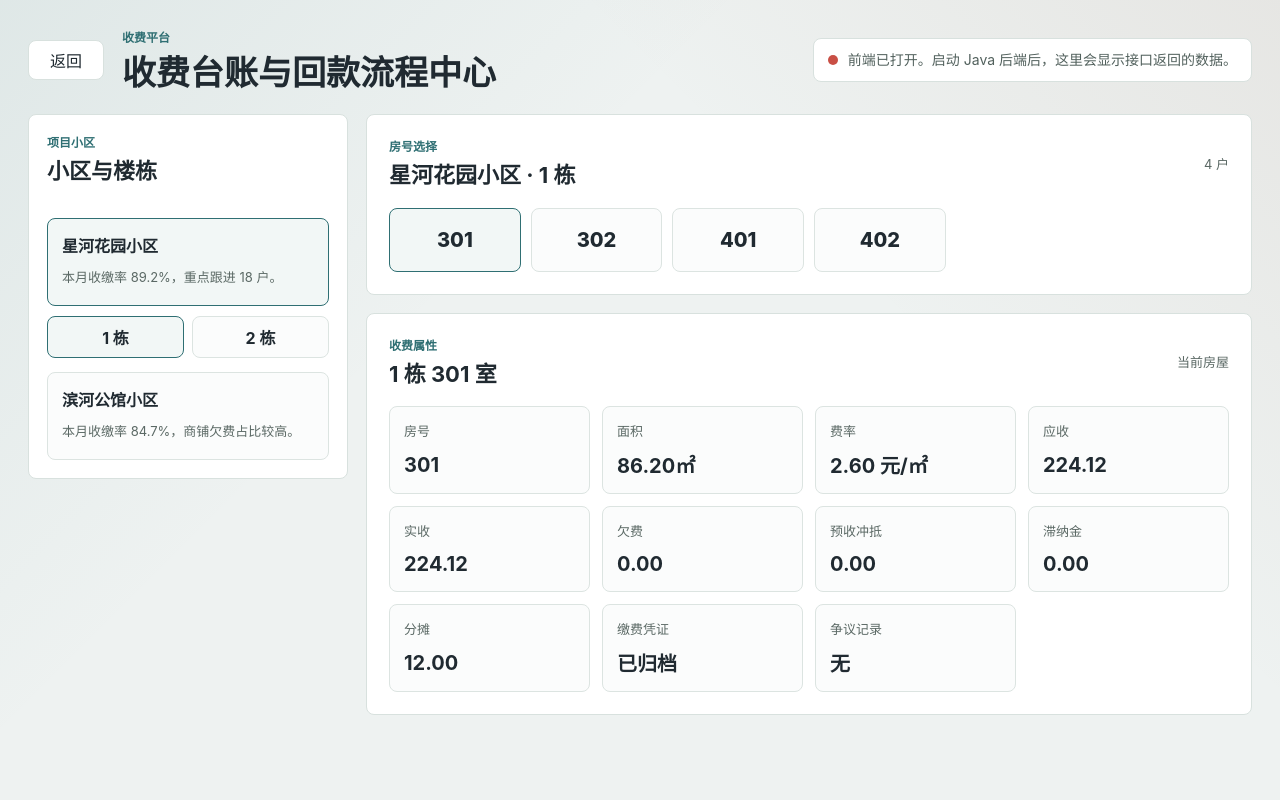
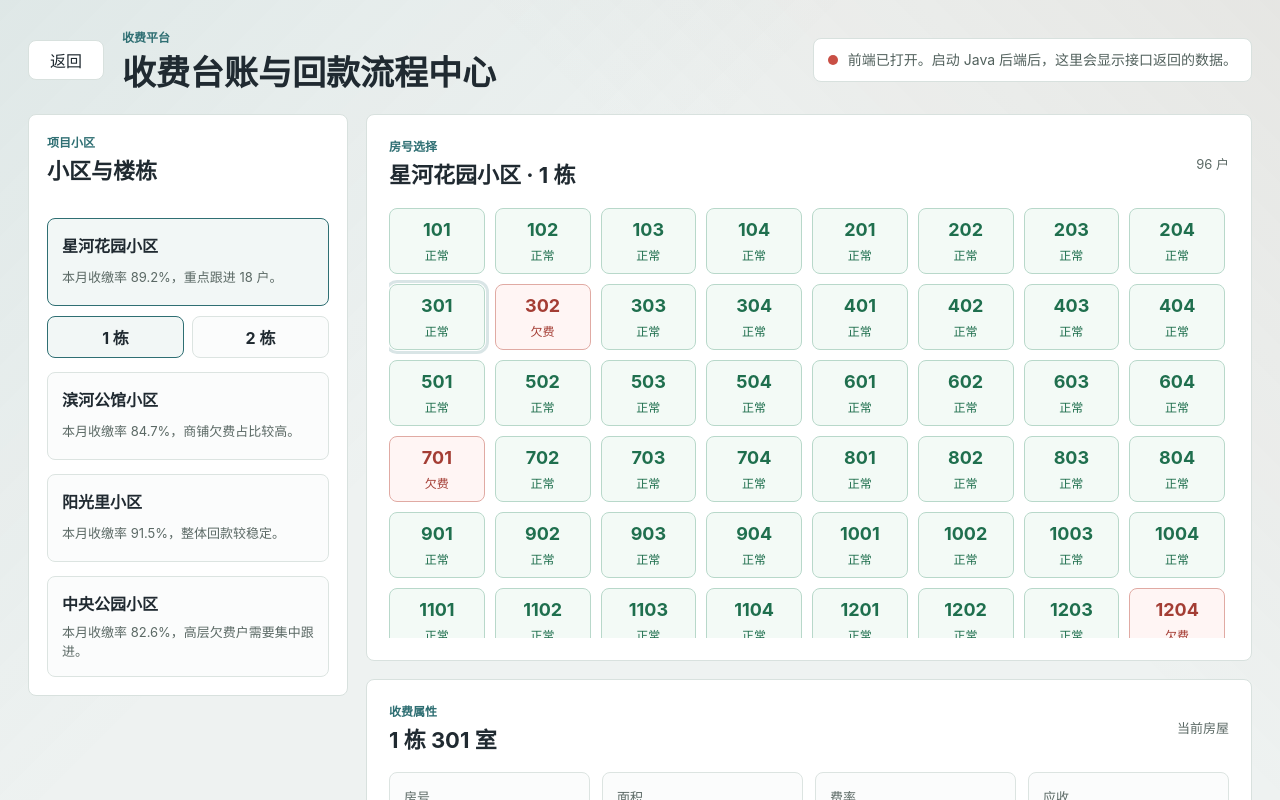
Before and after one commit to EmperorWenofHan/PropertyDemo, a Vue app in the folder frontend/: page /fee-ledger in a window 1280 px wide. Shown: the top 800 px of the page. Built offline with nearby package versions, Linux system fonts and the light colour scheme; no server answers; the HTML template or start-up script is replaced by a standard one.

Commit message:
feat: 收费台账与回款流程中心阳样例数据优化

```diff
--- a/frontend/src/style.css
+++ b/frontend/src/style.css
@@ -433,6 +433,8 @@ h2 {
   display: grid;
   align-self: start;
   gap: 14px;
+  max-height: calc(100vh - 128px);
+  overflow: auto;
   padding: 18px;
 }
 
@@ -500,15 +502,48 @@ h2 {
 
 .room-grid {
   display: grid;
-  grid-template-columns: repeat(6, minmax(72px, 1fr));
+  grid-template-columns: repeat(8, minmax(74px, 1fr));
   gap: 10px;
+  max-height: 430px;
+  overflow: auto;
+  padding-right: 4px;
 }
 
 .room-card {
+  display: grid;
+  gap: 6px;
   min-height: 64px;
   padding: 10px;
-  font-size: 20px;
-  font-weight: 800;
+}
+
+.room-card strong,
+.room-card span {
+  display: block;
+}
+
+.room-card strong {
+  font-size: 18px;
+}
+
+.room-card span {
+  font-size: 12px;
+}
+
+.room-card.normal {
+  border-color: #b8d8ca;
+  background: #f3faf6;
+  color: #1f6f4e;
+}
+
+.room-card.arrears {
+  border-color: #e0aaa3;
+  background: #fff5f4;
+  color: #a43d34;
+}
+
+.room-card.active {
+  outline: 3px solid rgba(47, 111, 115, 0.18);
+  outline-offset: 1px;
 }
 
 .ledger-panel {
--- a/frontend/src/views/FeeLedgerCenter.vue
+++ b/frontend/src/views/FeeLedgerCenter.vue
@@ -17,21 +17,12 @@ const communities = [
       {
         id: 'garden-1',
         name: '1 栋',
-        rooms: [
-          createRoom('garden-1-301', '301', '86.20㎡', '2.60 元/㎡', '224.12', '224.12', '0.00'),
-          createRoom('garden-1-302', '302', '96.40㎡', '2.60 元/㎡', '250.64', '0.00', '250.64'),
-          createRoom('garden-1-401', '401', '112.00㎡', '2.60 元/㎡', '291.20', '191.20', '100.00'),
-          createRoom('garden-1-402', '402', '88.50㎡', '2.60 元/㎡', '230.10', '230.10', '0.00'),
-        ],
+        rooms: createRooms('garden-1', 24, 4, '2.60 元/㎡', [302, 701, 1204, 1802, 2303]),
       },
       {
         id: 'garden-2',
         name: '2 栋',
-        rooms: [
-          createRoom('garden-2-301', '301', '91.00㎡', '2.50 元/㎡', '227.50', '227.50', '0.00'),
-          createRoom('garden-2-302', '302', '102.30㎡', '2.50 元/㎡', '255.75', '100.00', '155.75'),
-          createRoom('garden-2-501', '501', '118.60㎡', '2.50 元/㎡', '296.50', '0.00', '296.50'),
-        ],
+        rooms: createRooms('garden-2', 24, 3, '2.50 元/㎡', [501, 902, 1503, 2101]),
       },
     ],
   },
@@ -43,28 +34,78 @@ const communities = [
       {
         id: 'river-3',
         name: '3 栋',
-        rooms: [
-          createRoom('river-3-301', '301', '79.80㎡', '2.80 元/㎡', '223.44', '223.44', '0.00'),
-          createRoom('river-3-302', '302', '105.00㎡', '2.80 元/㎡', '294.00', '0.00', '294.00'),
-          createRoom('river-3-601', '601', '128.00㎡', '2.80 元/㎡', '358.40', '258.40', '100.00'),
-        ],
+        rooms: createRooms('river-3', 32, 4, '2.80 元/㎡', [302, 1001, 1604, 2402, 3103]),
       },
       {
         id: 'river-4',
         name: '4 栋',
-        rooms: [
-          createRoom('river-4-301', '301', '83.60㎡', '2.80 元/㎡', '234.08', '234.08', '0.00'),
-          createRoom('river-4-302', '302', '99.90㎡', '2.80 元/㎡', '279.72', '0.00', '279.72'),
-        ],
+        rooms: createRooms('river-4', 32, 3, '2.80 元/㎡', [801, 1402, 2203, 3001]),
+      },
+    ],
+  },
+  {
+    id: 'sunny',
+    name: '阳光里小区',
+    summary: '本月收缴率 91.5%，整体回款较稳定。',
+    buildings: [
+      {
+        id: 'sunny-5',
+        name: '5 栋',
+        rooms: createRooms('sunny-5', 24, 4, '2.40 元/㎡', [603, 1102, 1904]),
+      },
+      {
+        id: 'sunny-6',
+        name: '6 栋',
+        rooms: createRooms('sunny-6', 18, 4, '2.40 元/㎡', [401, 1003, 1702]),
+      },
+    ],
+  },
+  {
+    id: 'central',
+    name: '中央公园小区',
+    summary: '本月收缴率 82.6%，高层欠费户需要集中跟进。',
+    buildings: [
+      {
+        id: 'central-8',
+        name: '8 栋',
+        rooms: createRooms('central-8', 32, 4, '3.10 元/㎡', [302, 902, 1501, 2104, 2803, 3202]),
+      },
+      {
+        id: 'central-9',
+        name: '9 栋',
+        rooms: createRooms('central-9', 30, 3, '3.10 元/㎡', [701, 1202, 2003, 2601]),
       },
     ],
   },
 ]
 
+function createRooms(prefix, floors, roomsPerFloor, rate, arrearsRooms) {
+  const rooms = []
+
+  for (let floor = 1; floor <= floors; floor += 1) {
+    for (let unit = 1; unit <= roomsPerFloor; unit += 1) {
+      const roomNo = `${floor}${String(unit).padStart(2, '0')}`
+      const areaNumber = 78 + ((floor * 7 + unit * 11) % 54)
+      const rateNumber = Number.parseFloat(rate)
+      const receivable = (areaNumber * rateNumber).toFixed(2)
+      const hasArrears = arrearsRooms.includes(Number(roomNo))
+      const received = hasArrears ? (Number(receivable) * 0.35).toFixed(2) : receivable
+      const arrears = hasArrears ? (Number(receivable) - Number(received)).toFixed(2) : '0.00'
+
+      rooms.push(createRoom(`${prefix}-${roomNo}`, roomNo, `${areaNumber.toFixed(2)}㎡`, rate, receivable, received, arrears))
+    }
+  }
+
+  return rooms
+}
+
 function createRoom(id, roomNo, area, rate, receivable, received, arrears) {
+  const hasArrears = Number(arrears) > 0
+
   return {
     id,
     roomNo,
+    hasArrears,
     fields: [
       { label: '房号', value: roomNo },
       { label: '面积', value: area },
@@ -76,7 +117,7 @@ function createRoom(id, roomNo, area, rate, receivable, received, arrears) {
       { label: '滞纳金', value: arrears === '0.00' ? '0.00' : '8.20' },
       { label: '分摊', value: '12.00' },
       { label: '缴费凭证', value: received === '0.00' ? '待上传' : '已归档' },
-      { label: '争议记录', value: arrears === '0.00' ? '无' : '1 条' },
+      { label: '争议记录', value: hasArrears ? '1 条' : '无' },
     ],
   }
 }
@@ -182,10 +223,11 @@ onMounted(async () => {
               :key="room.id"
               type="button"
               class="room-card"
-              :class="{ active: selectedRoomId === room.id }"
+              :class="{ active: selectedRoomId === room.id, arrears: room.hasArrears, normal: !room.hasArrears }"
               @click="selectedRoomId = room.id"
             >
-              {{ room.roomNo }}
+              <strong>{{ room.roomNo }}</strong>
+              <span>{{ room.hasArrears ? '欠费' : '正常' }}</span>
             </button>
           </div>
         </section>
```
